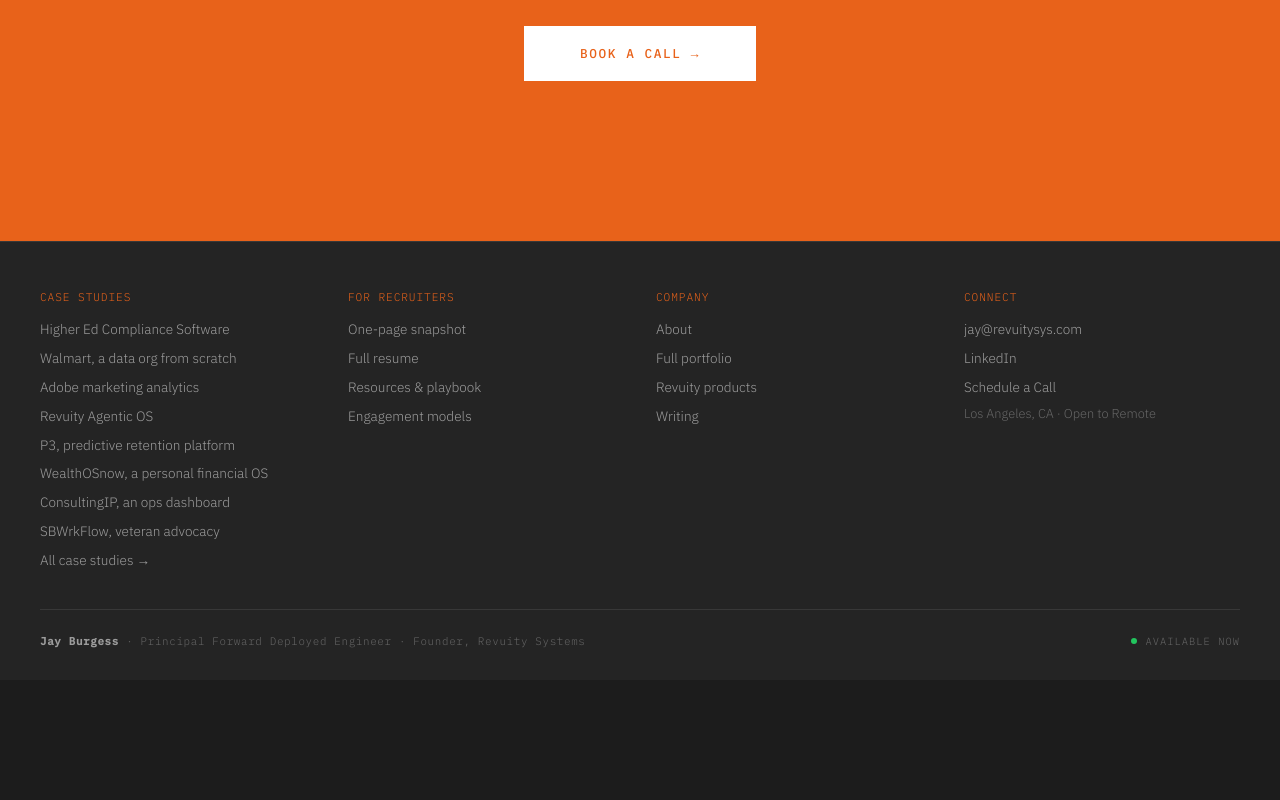
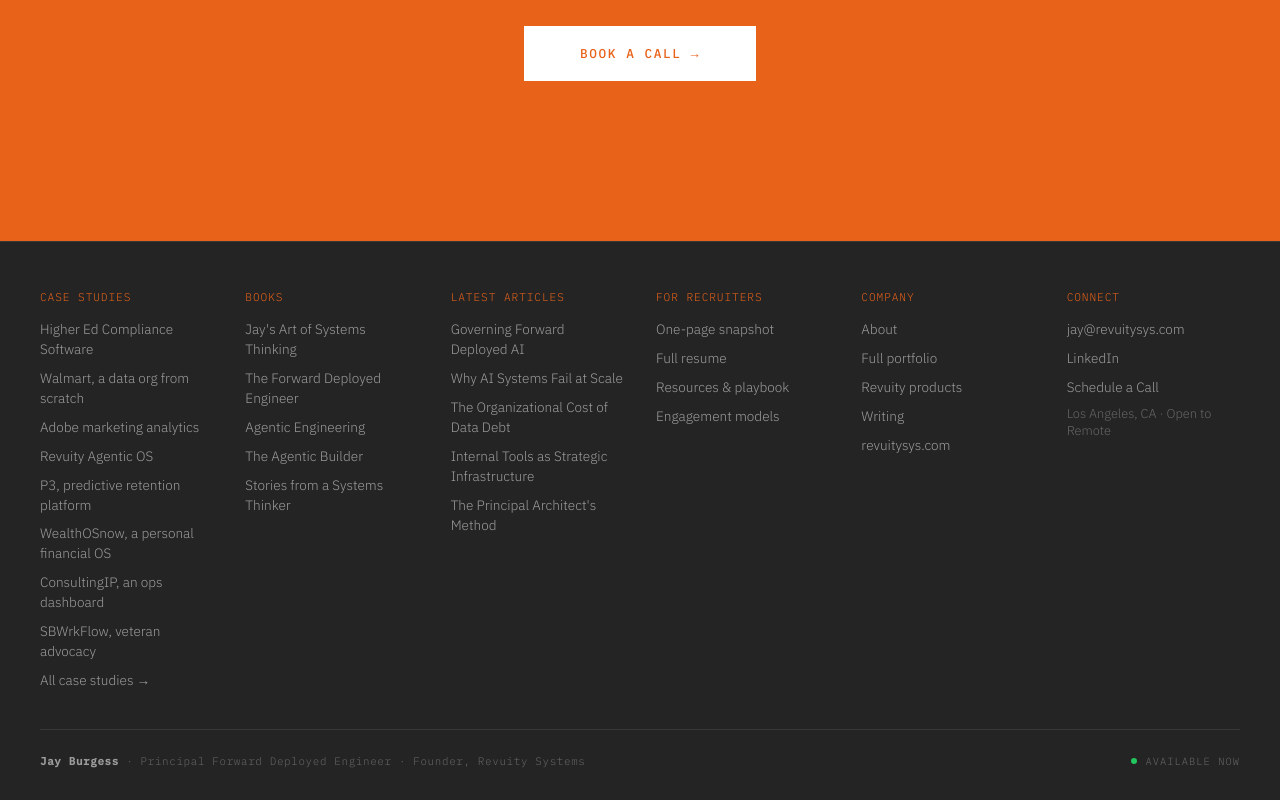
Before and after one commit to jayburgessjr/principalsolutionsjay, a React (Vite) app: page / in a window 1280 px wide. Shown: the part 6063-6863 px from the top of the page. Before the commit the page ends 6743 px from the top, so only its background shows below. Built offline with nearby package versions, Linux system fonts and the light colour scheme.

Commit message:
Add two new books with cover art, plus Books and Latest Articles footer columns
Adds "The Forward Deployed Engineer" and "Jay's Art of Systems Thinking" to
the Books section, Resume publications, and footer. Footer also gains a
Latest Articles column and a revuitysys.com link under Company.

```diff
--- a/src/components/Books.jsx
+++ b/src/components/Books.jsx
@@ -1,6 +1,18 @@
 import { useReveal } from "../hooks/useReveal";
 
 const BOOKS = [
+  {
+    cover: "/book-jays-art-of-systems-thinking.jpg",
+    title: "Jay's Art of Systems Thinking",
+    subtitle: "A Field Guide to Seeing the Structure Behind Recurring Problems",
+    url: "https://www.amazon.com/dp/B0HDB4KWS1",
+  },
+  {
+    cover: "/book-forward-deployed-engineer.jpg",
+    title: "The Forward Deployed Engineer",
+    subtitle: "A Simple Guide to Building What Enterprises Actually Need",
+    url: "https://www.amazon.com/dp/B0HDB54ZTG",
+  },
   {
     cover: "/book-agentic-engineering.jpg",
     title: "Agentic Engineering",
@@ -32,7 +44,7 @@
         <div className="books-header">
           <div className="section-label">Published Work</div>
           <h2 className="books-h2">
-            Three Books.
+            Five Books.
             <br />
             <em>Built From the Field.</em>
           </h2>
--- a/src/components/Footer.jsx
+++ b/src/components/Footer.jsx
@@ -28,6 +28,61 @@
     ],
   },
   {
+    heading: "Books",
+    links: [
+      {
+        label: "Jay's Art of Systems Thinking",
+        to: "https://www.amazon.com/dp/B0HDB4KWS1",
+        external: true,
+      },
+      {
+        label: "The Forward Deployed Engineer",
+        to: "https://www.amazon.com/dp/B0HDB54ZTG",
+        external: true,
+      },
+      {
+        label: "Agentic Engineering",
+        to: "https://www.amazon.com/dp/B0GZHP2FHK",
+        external: true,
+      },
+      {
+        label: "The Agentic Builder",
+        to: "https://www.amazon.com/dp/B0GZHN7B5C",
+        external: true,
+      },
+      {
+        label: "Stories from a Systems Thinker",
+        to: "https://a.co/d/0boq5HCE",
+        external: true,
+      },
+    ],
+  },
+  {
+    heading: "Latest Articles",
+    links: [
+      {
+        label: "Governing Forward Deployed AI",
+        to: "/article/governing-forward-deployed-ai",
+      },
+      {
+        label: "Why AI Systems Fail at Scale",
+        to: "/article/ai-systems-at-scale",
+      },
+      {
+        label: "The Organizational Cost of Data Debt",
+        to: "/article/data-debt",
+      },
+      {
+        label: "Internal Tools as Strategic Infrastructure",
+        to: "/article/internal-tools",
+      },
+      {
+        label: "The Principal Architect's Method",
+        to: "/article/root-cause-diagnosis",
+      },
+    ],
+  },
+  {
     heading: "For Recruiters",
     links: [
       { label: "One-page snapshot", to: "/snapshot" },
@@ -43,6 +98,11 @@
       { label: "Full portfolio", to: "/work" },
       { label: "Revuity products", to: "/revuity-products" },
       { label: "Writing", to: "/articles" },
+      {
+        label: "revuitysys.com",
+        to: "https://revuitysys.com",
+        external: true,
+      },
     ],
   },
 ];
@@ -57,7 +117,13 @@
             <ul className="footer-col-links">
               {col.links.map((link) => (
                 <li key={link.to}>
-                  <Link to={link.to}>{link.label}</Link>
+                  {link.external ? (
+                    <a href={link.to} target="_blank" rel="noreferrer">
+                      {link.label}
+                    </a>
+                  ) : (
+                    <Link to={link.to}>{link.label}</Link>
+                  )}
                 </li>
               ))}
             </ul>
--- a/src/index.css
+++ b/src/index.css
@@ -1315,7 +1315,7 @@
 }
 .footer-grid {
   display: grid;
-  grid-template-columns: repeat(4, 1fr);
+  grid-template-columns: repeat(6, 1fr);
   gap: 2rem;
   max-width: 1200px;
   margin: 0 auto 2.5rem;
--- a/src/pages/ResumePage.jsx
+++ b/src/pages/ResumePage.jsx
@@ -215,6 +215,15 @@
 ];
 
 const PUBLICATIONS = [
+  {
+    title: "Jay's Art of Systems Thinking",
+    url: "https://www.amazon.com/dp/B0HDB4KWS1",
+  },
+  {
+    title:
+      "The Forward Deployed Engineer: A Simple Guide to Building What Enterprises Actually Need",
+    url: "https://www.amazon.com/dp/B0HDB54ZTG",
+  },
   {
     title:
       "Agentic Engineering: Building Autonomous AI Systems That Actually Work",
```
Also changed, not shown: public/book-forward-deployed-engineer.jpg (added), public/book-jays-art-of-systems-thinking.jpg (added).
